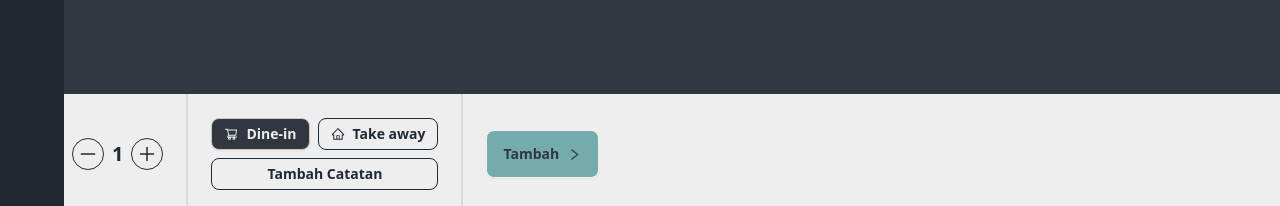
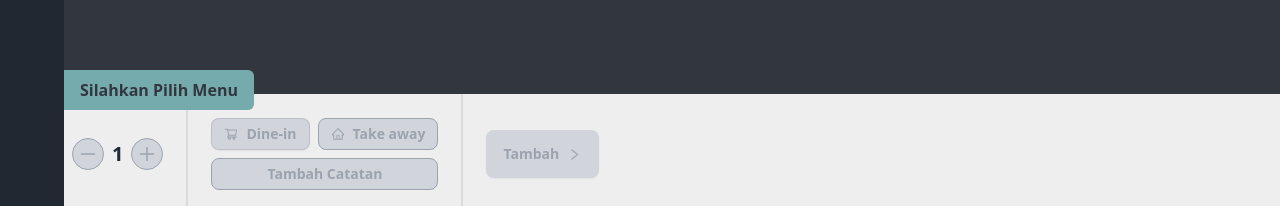
Before and after one commit to foolais/foolais-store-frontend, a React (Vite) app: page /menu in a window 1280 px wide. Shown: the part 594-800 px from the top of the page. Built offline with nearby package versions, Linux system fonts and the light colour scheme.

Commit message:
feat(Footer) add disabled button

```diff
--- a/src/components/Elements/Button/Button.jsx
+++ b/src/components/Elements/Button/Button.jsx
@@ -11,7 +11,7 @@ const Button = (props) => {
     <button
       type={type}
       onClick={onClick}
-      className={`btn ${className}`}
+      className={`btn disabled:bg-gray-300 disabled:text-gray-400 ${className}`}
       {...rest}
     >
       {children}
--- a/src/components/Fragments/CardMenu.jsx
+++ b/src/components/Fragments/CardMenu.jsx
@@ -34,7 +34,7 @@ const Price = ({ price, className }) => {
 };
 
 const Notes = (props) => {
-  const { data, textButton, title, btnClassName } = props;
+  const { data, textButton, title, btnClassName, disabled } = props;
   const [showModal, setShowModal] = useState(false);
 
   const handleModal = (type) => {
@@ -43,7 +43,11 @@ const Notes = (props) => {
 
   return (
     <>
-      <Button className={btnClassName} onClick={() => handleModal("open")}>
+      <Button
+        className={btnClassName}
+        onClick={() => handleModal("open")}
+        disabled={disabled}
+      >
         {textButton}
       </Button>
       <Modal
@@ -66,7 +70,7 @@ const Notes = (props) => {
   );
 };
 
-const Type = ({ id, isTakeAway, handleIsTakeAway }) => {
+const Type = ({ id, isTakeAway, handleIsTakeAway, disabled }) => {
   const classButton = `btn-sm`;
   return (
     <div className="flex gap-2">
@@ -75,6 +79,7 @@ const Type = ({ id, isTakeAway, handleIsTakeAway }) => {
           isTakeAway ? "btn-outline" : "btn-active bg-secondary text-neutral"
         } `}
         onClick={() => handleIsTakeAway(id, false)}
+        disabled={disabled}
       >
         <AiOutlineShoppingCart />
         <span>Dine-in</span>
@@ -84,6 +89,7 @@ const Type = ({ id, isTakeAway, handleIsTakeAway }) => {
           isTakeAway ? "btn-active bg-secondary text-neutral" : "btn-outline"
         } `}
         onClick={() => handleIsTakeAway(id, true)}
+        disabled={disabled}
       >
         <AiOutlineHome />
         <span>Take away</span>
--- a/src/components/Fragments/Counter.jsx
+++ b/src/components/Fragments/Counter.jsx
@@ -3,12 +3,13 @@ import Button from "../Elements/Button/Button";
 import { AiOutlineMinus, AiOutlinePlus } from "react-icons/ai";
 
 const Counter = (props) => {
-  const { id, value, handleCounter, className } = props;
+  const { id, value, handleCounter, className, disabled } = props;
   return (
     <div className={`flex items-center justify-center gap-2 ${className}`}>
       <Button
         className="btn-circle btn-sm btn-outline"
         onClick={() => value > 1 && handleCounter(id, "minus")}
+        disabled={disabled}
       >
         <AiOutlineMinus size={20} />
       </Button>
@@ -16,6 +17,7 @@ const Counter = (props) => {
       <Button
         className="btn-circle btn-sm btn-outline"
         onClick={() => handleCounter(id, "plus")}
+        disabled={disabled}
       >
         <AiOutlinePlus size={20} />
       </Button>
--- a/src/components/Layouts/CardMenuLayout.jsx
+++ b/src/components/Layouts/CardMenuLayout.jsx
@@ -31,6 +31,7 @@ const CardMenuLayout = () => {
               <CardMenu
                 key={item._id}
                 onClick={() => dispatch(handleSelectedMenu(item._id))}
+                className="cursor-pointer hover:scale-105 duration-300"
               >
                 <CardMenu.Figure
                   src="https://picsum.photos/200"
--- a/src/components/Layouts/FooterAction.jsx
+++ b/src/components/Layouts/FooterAction.jsx
@@ -37,16 +37,15 @@ const FooterAction = () => {
   return (
     <div className="fixed bottom-0 right-0 left-0 h-28 bg-neutral ml-16 flex">
       {/* Title Name */}
-      {selectedMenu && (
-        <div className="absolute -top-6 left-0 bg-accent py-2 px-4 rounded-r-md text-secondary font-semibold">
-          {selectedMenu.name}
-        </div>
-      )}
+      <div className="absolute -top-6 left-0 bg-accent py-2 px-4 rounded-r-md text-secondary font-semibold">
+        {selectedMenu?.name || "Silahkan Pilih Menu"}
+      </div>
       {/* Counter */}
       <Counter
-        value={selectedMenu ? selectedMenu.quantity : 1}
+        value={selectedMenu ? selectedMenu?.quantity : 1}
         className="ml-2 pt-2"
         handleCounter={handleChangeQuantity}
+        disabled={!selectedMenu?.name}
       />
       <Divider className="divider-horizontal" />
       <div className="flex flex-col gap-2 justify-center pt-2">
@@ -55,6 +54,7 @@ const FooterAction = () => {
           id={selectedMenu?._id}
           isTakeAway={selectedMenu?.is_take_away}
           handleIsTakeAway={handleIsTakeAway}
+          disabled={!selectedMenu?.name}
         />
         {/* Catatan */}
         <CardMenu.Notes
@@ -66,12 +66,14 @@ const FooterAction = () => {
           } Catatan`}
           title="Catatan"
           btnClassName="btn-sm btn-outline"
+          disabled={!selectedMenu?.name}
         />
       </div>
       <Divider className="divider-horizontal" />
       <div className="flex items-center pt-2">
         <Button
           className="bg-accent text-secondary"
+          disabled={!selectedMenu?.name}
           onClick={() => console.log({ selectedMenu })}
         >
           Tambah
--- a/src/redux/slice/menuSlice.js
+++ b/src/redux/slice/menuSlice.js
@@ -61,7 +61,7 @@ const menuSlice = createSlice({
         if (menu._id !== id) {
           menu.is_selected = false;
         } else {
-          menu.is_selected = true;
+          menu.is_selected = !menu.is_selected;
         }
       });
     },
```
